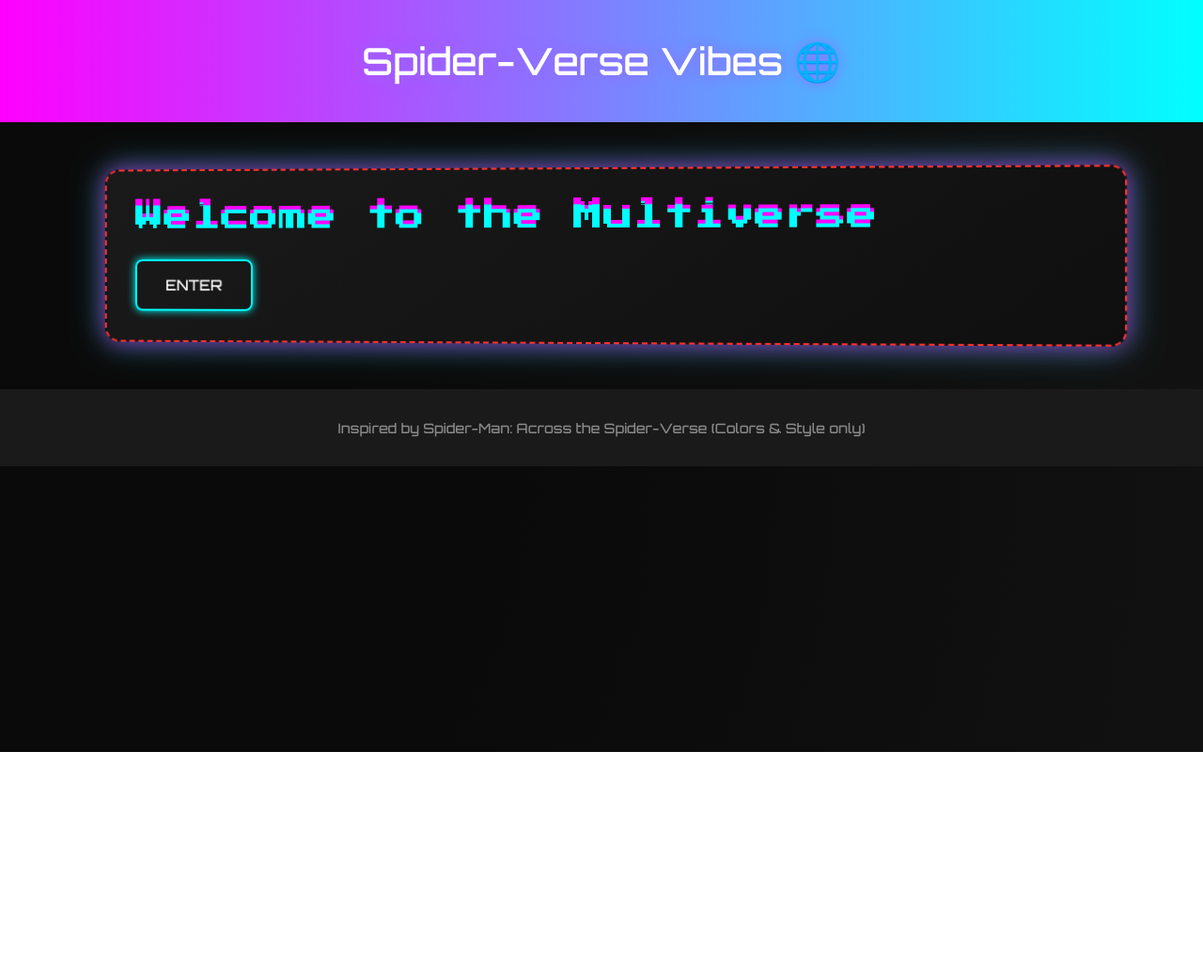
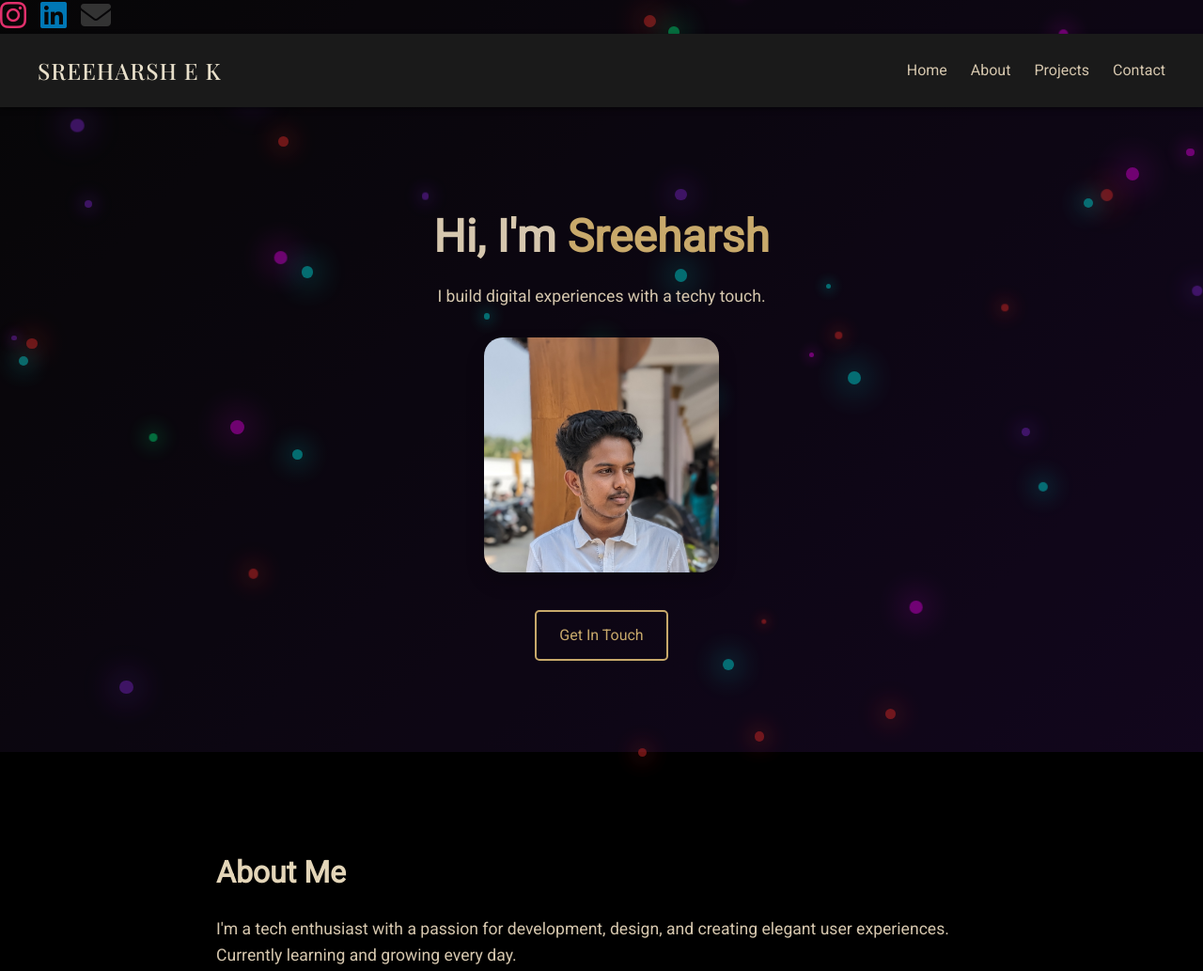
Before and after one commit to sreeharsh-ai/mywebsite4, a plain HTML site: page index.html in a window 1280 px wide. Shown: the top 1033 px of the page at 94% size. Before the commit the page ends 800 px from the top, so only its background shows below. Drawn offline with nearby package versions, Linux system fonts and the light colour scheme.

Commit message:
Update index.html

```diff
--- a/index.html
+++ b/index.html
@@ -2,141 +2,278 @@
 <html lang="en">
 <head>
   <meta charset="UTF-8" />
-  <meta name="viewport" content="width=device-width, initial-scale=1.0" />
-  <title>Spider-Verse Inspired Theme</title>
+  <meta name="viewport" content="width=device-width, initial-scale=1.0"/>
+  <title>Sreeharsh E K - Portfolio</title>
+  <link rel="stylesheet" href="https://cdnjs.cloudflare.com/ajax/libs/font-awesome/6.4.0/css/all.min.css">
+
+  <!-- Fonts + AOS + Icons -->
+  <link href="https://fonts.googleapis.com/css2?family=Playfair+Display:wght@500&family=Roboto&display=swap" rel="stylesheet">
+  <link href="https://unpkg.com/aos@2.3.1/dist/aos.css" rel="stylesheet">
+
   <style>
-    @import url('https://fonts.googleapis.com/css2?family=Orbitron:wght@500&display=swap');
-    @import url('https://fonts.googleapis.com/css2?family=Press+Start+2P&display=swap');
-
     * {
       margin: 0;
       padding: 0;
       box-sizing: border-box;
     }
 
+    /* === SPIDER-VERSE ANIMATED BACKGROUND === */
     body {
-      font-family: 'Orbitron', sans-serif;
-      background: radial-gradient(circle at top left, #0a0a0a 40%, #121212 100%);
-      color: #ffffff;
-      overflow-x: hidden;
+      font-family: 'Roboto', sans-serif;
+      color: #d6c7ae;
+      line-height: 1.6;
+      scroll-behavior: smooth;
+      position: relative;
+      overflow: hidden;
+      background: #000;
     }
 
-    header {
-      background: linear-gradient(90deg, #ff00ff, #00ffff);
-      padding: 2.5rem;
-      text-align: center;
-      text-shadow: 3px 3px #000;
-      font-size: 2.5rem;
-      color: #fff;
-      animation: pulse 3s infinite;
+    #spider-bg {
+      position: fixed;
+      top: 0;
+      left: 0;
+      width: 100%;
+      height: 100%;
+      z-index: -1;
+      opacity: 0.7;
+      background:
+        linear-gradient(135deg, #0a0a0a 0%, #1a0a2a 100%);
     }
 
-    @keyframes pulse {
-      0%, 100% { text-shadow: 0 0 10px #ff00ff; }
-      50% { text-shadow: 0 0 20px #00ffff; }
+    .spider-particle {
+      position: absolute;
+      border-radius: 50%;
+      animation: float 15s infinite linear;
+      opacity: 0.6;
     }
 
-    .glitch-box {
-      padding: 2rem;
-      background: linear-gradient(145deg, #1a1a1a, #0f0f0f);
-      margin: 3rem auto;
-      width: 85%;
-      border: 2px dashed #ff3131;
-      box-shadow: 0 0 25px #ff00ff88, 0 0 35px #00ffff88;
-      border-radius: 1rem;
-      transform: perspective(1000px) rotateY(-3deg);
-      transition: transform 0.5s ease;
+    @keyframes float {
+      0% {
+        transform: translateY(0) translateX(0);
+      }
+      50% {
+        transform: translateY(-100vh) translateX(100px);
+      }
+      100% {
+        transform: translateY(-200vh) translateX(200px);
+      }
     }
 
-    .glitch-box:hover {
-      transform: perspective(1000px) rotateY(3deg);
+    /* === YOUR ORIGINAL STYLES (UNTOUCHED) === */
+    header {
+      background: #1a1a1a;
+      padding: 20px 40px;
+      position: sticky;
+      top: 0;
+      z-index: 100;
+      box-shadow: 0 2px 5px rgba(0,0,0,0.5);
     }
 
-    .glitch-text {
-      font-size: 2rem;
-      color: #00ffff;
-      position: relative;
-      font-family: 'Press Start 2P', cursive;
+    nav {
+      display: flex;
+      justify-content: space-between;
+      align-items: center;
     }
 
-    .glitch-text::before,
-    .glitch-text::after {
-      content: attr(data-text);
-      position: absolute;
-      left: 0;
-      width: 100%;
-      overflow: hidden;
+    .logo {
+      font-family: 'Playfair Display', serif;
+      font-size: 1.5em;
+      color: #e8dfca;
+      letter-spacing: 1px;
     }
 
-    .glitch-text::before {
-      animation: glitchTop 2s infinite linear alternate-reverse;
-      top: -2px;
-      color: #ff00ff;
+    nav ul {
+      list-style: none;
+      display: flex;
+      gap: 25px;
     }
 
-    .glitch-text::after {
-      animation: glitchBottom 2s infinite linear alternate-reverse;
-      top: 2px;
-      color: #00ffff;
+    nav ul li a {
+      text-decoration: none;
+      color: #d6c7ae;
+      transition: color 0.3s;
     }
 
-    @keyframes glitchTop {
-      0% { clip-path: inset(0 0 90% 0); }
-      50% { clip-path: inset(0 0 10% 0); }
-      100% { clip-path: inset(0 0 85% 0); }
+    nav ul li a:hover {
+      color: #fff;
     }
 
-    @keyframes glitchBottom {
-      0% { clip-path: inset(90% 0 0 0); }
-      50% { clip-path: inset(10% 0 0 0); }
-      100% { clip-path: inset(85% 0 0 0); }
-    }
-
-    .neon-button {
-      display: inline-block;
-      margin-top: 2rem;
-      padding: 1rem 2rem;
-      background: transparent;
-      color: #fff;
-      font-size: 1rem;
-      border: 2px solid #00ffff;
-      border-radius: 8px;
-      text-transform: uppercase;
-      text-decoration: none;
-      box-shadow: 0 0 10px #00ffff;
-      transition: all 0.3s ease-in-out;
+    .section {
+      padding: 100px 40px;
+      max-width: 900px;
+      margin: auto;
       position: relative;
     }
 
-    .neon-button:hover {
-      background-color: #00ffff;
-      color: #121212;
-      box-shadow: 0 0 20px #00ffff, 0 0 40px #ff00ff;
+    .hero {
+      text-align: center;
+    }
+
+    .hero h1 {
+      font-size: 3em;
+      margin-bottom: 10px;
+    }
+
+    .highlight {
+      color: #c8a96b;
+    }
+
+    .btn {
+      display: inline-block;
+      margin-top: 20px;
+      padding: 12px 24px;
+      border: 2px solid #c8a96b;
+      color: #c8a96b;
+      text-decoration: none;
+      border-radius: 5px;
+      transition: background 0.3s;
+    }
+
+    .btn:hover {
+      background-color: #c8a96b;
+      color: #0d0d0d;
+    }
+
+    .socials a {
+      font-size: 1.5em;
+      margin: 0 10px;
+      color: #d6c7ae;
+      transition: color 0.3s;
+    }
+
+    .socials a:hover {
+      color: #fff;
     }
 
     footer {
+      background: #1a1a1a;
       text-align: center;
-      padding: 2rem;
-      background-color: #1a1a1a;
-      color: #888;
-      font-size: 0.9rem;
+      padding: 20px;
+      font-size: 0.9em;
+    }
+
+    h2 {
+      font-size: 2em;
+      margin-bottom: 20px;
+      color: #e3d5b8;
+    }
+
+    p {
+      font-size: 1.1em;
     }
   </style>
 </head>
 <body>
+  <!-- Animated Background Canvas -->
+  <div id="spider-bg"></div>
+
+  <!-- YOUR ORIGINAL CONTENT (UNTOUCHED) -->
+  <div style="display: flex; gap: 15px; align-items: center;">
+    <!-- Instagram -->
+    <a href="https://www.instagram.com/sreeharsh_25" target="_blank">
+      <i class="fab fa-instagram fa-2x" style="color:#E1306C;"></i>
+    </a>
+
+    <!-- LinkedIn -->
+    <a href="https://www.linkedin.com/in/sreeharsh-e-k-428882246" target="_blank">
+      <i class="fab fa-linkedin fa-2x" style="color:#0077B5;"></i>
+    </a>
+
+    <!-- Email -->
+    <a href="mailto:sreeharsh121@gmail.com">
+      <i class="fas fa-envelope fa-2x" style="color:#333;"></i>
+    </a>
+  </div>
+
   <header>
-    Spider-Verse Vibes 🌐
+    <nav>
+      <div class="logo">SREEHARSH E K</div>
+      <ul>
+        <li><a href="#home">Home</a></li>
+        <li><a href="#about">About</a></li>
+        <li><a href="#projects">Projects</a></li>
+        <li><a href="#contact">Contact</a></li>
+      </ul>
+    </nav>
   </header>
 
-  <div class="glitch-box">
-    <div class="glitch-text" data-text="Welcome to the Multiverse">
-      Welcome to the Multiverse
+  <section id="home" class="section hero" data-aos="fade-up">
+    <h1>Hi, I'm <span class="highlight">Sreeharsh</span></h1>
+    <p>I build digital experiences with a techy touch.</p>
+
+    <div style="display: flex; flex-direction: column; align-items: center; gap: 20px; margin-top: 30px;">
+      <img src="IMG_20230908_092223_493.jpg" alt="My Photo" style="width: 250px; border-radius: 20px; box-shadow: 0 10px 20px rgba(0, 0, 0, 0.2);" />
+      <a href="#contact" class="btn">Get In Touch</a>
     </div>
-    <a href="#" class="neon-button">Enter</a>
-  </div>
+  </section>
+
+  <section id="about" class="section" data-aos="fade-right">
+    <h2>About Me</h2>
+    <p>I'm a tech enthusiast with a passion for development, design, and creating elegant user experiences. Currently learning and growing every day.</p>
+  </section>
+
+  <section id="projects" class="section" data-aos="zoom-in">
+    <h2>Projects</h2>
+    <p>More projects coming soon... stay tuned!</p>
+  </section>
+
+  <section id="contact" class="section" data-aos="fade-left">
+    <h2>Contact</h2>
+    <p>Let's connect!</p>
+    <div class="socials">
+      <a href="mailto:sreeharshek121@gmail.com"><i class="fas fa-envelope"></i></a>
+      <a href="https://www.linkedin.com/in/sreeharsh-e-k-428882246" target="_blank"><i class="fab fa-linkedin"></i></a>
+    </div>
+  </section>
 
   <footer>
-    Inspired by Spider-Man: Across the Spider-Verse (Colors & Style only)
+    <p>© 2025 Sreeharsh E K. All rights reserved.</p>
   </footer>
+
+  <!-- AOS Script -->
+  <script src="https://unpkg.com/aos@2.3.1/dist/aos.js"></script>
+  <script>
+    AOS.init({
+      duration: 1000,
+      once: true
+    });
+
+    // Create animated particles
+    function createParticles() {
+      const bg = document.getElementById('spider-bg');
+      const colors = ['#ff00ff', '#00ffff', '#8a2be2', '#ff3131', '#00ff88'];
+      const particleCount = 50;
+
+      for (let i = 0; i < particleCount; i++) {
+        const particle = document.createElement('div');
+        particle.classList.add('spider-particle');
+
+        // Random properties
+        const size = Math.random() * 10 + 5;
+        const color = colors[Math.floor(Math.random() * colors.length)];
+        const duration = Math.random() * 20 + 10;
+        const delay = Math.random() * 15;
+
+        // Apply styles
+        particle.style.width = `${size}px`;
+        particle.style.height = `${size}px`;
+        particle.style.background = color;
+        particle.style.left = `${Math.random() * 100}vw`;
+        particle.style.top = `${Math.random() * 100}vh`;
+        particle.style.animationDuration = `${duration}s`;
+        particle.style.animationDelay = `${delay}s`;
+
+        // Glow effect
+        particle.style.boxShadow = `0 0 ${size*2}px ${size}px ${color}40`;
+
+        bg.appendChild(particle);
+      }
+    }
+
+    // Initialize
+    window.onload = function() {
+      createParticles();
+    };
+  </script>
 </body>
 </html>
```
